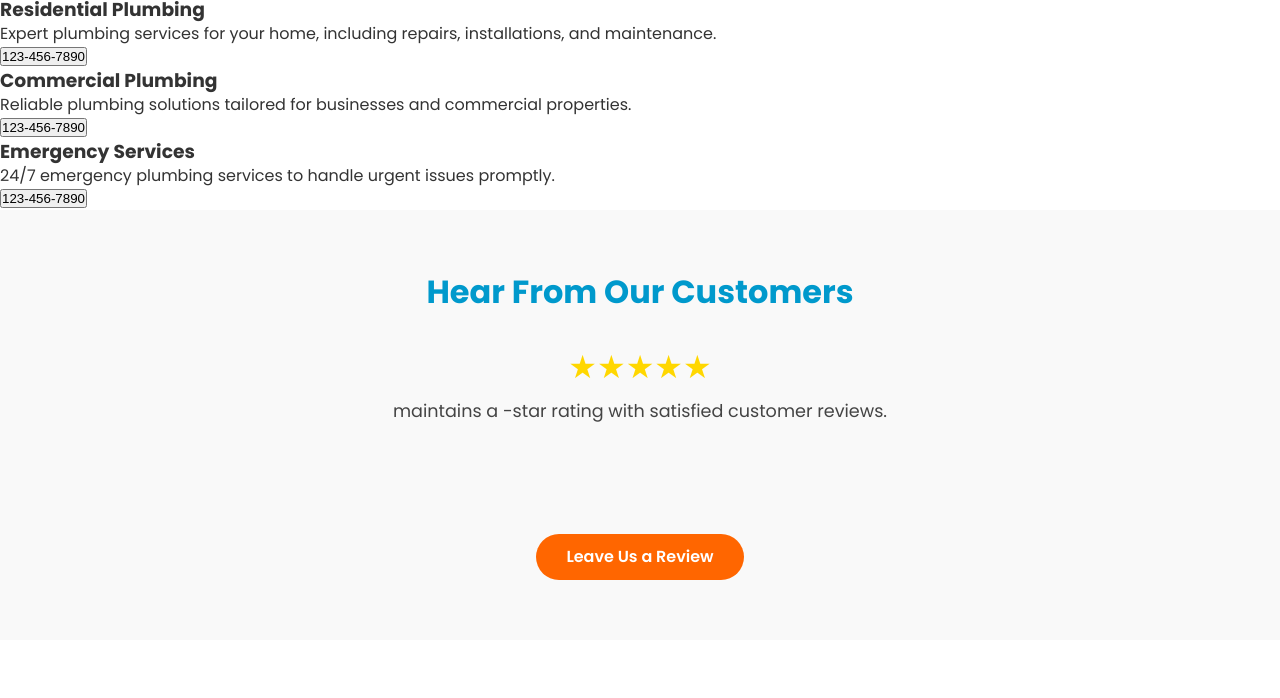
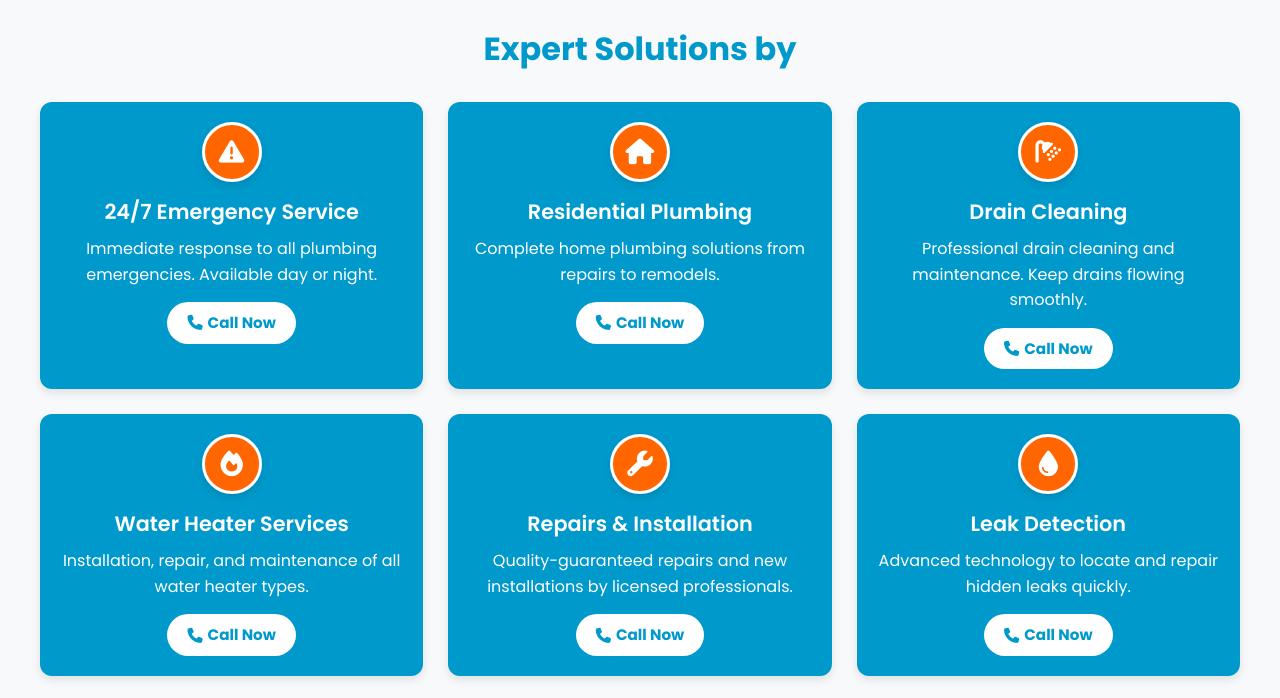
Before and after one commit to greekfreek23/dorseyplumbingllc, a plain HTML site: page index.html in a window 1280 px wide. Shown: the part 950-1648 px from the top of the page. Drawn offline with Linux system fonts and the light colour scheme; a script that the page names is missing.

Commit message:
Update index.html

```diff
--- a/index.html
+++ b/index.html
@@ -34,28 +34,25 @@
       _paq.push(['setTrackerUrl', u+'matomo.php']);
       _paq.push(['setSiteId', '1']);
       var d=document, g=d.createElement('script'), s=d.getElementsByTagName('script')[0];
-      g.async=true; g.src='https://cdn.matomo.cloud/alplumberssitevercelapp.matomo.cloud/matomo.js';
-      s.parentNode.insertBefore(g,s);
+      g.async=true; g.src='https://cdn.matomo.cloud/alplumberssitevercelapp.matomo.cloud/matomo.js'; s.parentNode.insertBefore(g,s);
     })();
   </script>
   <!-- End Matomo Code -->
 
 </head>
 
+
 <body>
   <!-- HEADER -->
   <header class="header">
     <div class="logo-section">
-      <!-- Logo is set by script.js via data-logo -->
-      <img src="" alt="Dorsey Plumbing LLC Logo" class="logo" data-logo />
+      <img src="" alt="Anything Plumbing Logo" class="logo" data-logo />
     </div>
     <div class="contact-bar">
-      <!-- Phone -->
       <a href="tel:" class="contact-item phone-link">
         <i class="fas fa-phone"></i>
         <span data-phone></span>
       </a>
-      <!-- Email -->
       <a href="mailto:" class="contact-item email-link">
         <i class="fas fa-envelope"></i>
         <span data-email></span>
@@ -81,7 +78,6 @@
   <!-- HERO SECTION -->
   <div class="hero" id="heroSection">
     <div class="slides">
-      <!-- Slide 1 -->
       <div class="slide active" data-hero-image="0">
         <div class="hero-overlay">
           <p class="hero-desc" data-hero-cta="0"></p>
@@ -91,7 +87,6 @@
           </a>
         </div>
       </div>
-      <!-- Slide 2 -->
       <div class="slide" data-hero-image="1">
         <div class="hero-overlay">
           <p class="hero-desc" data-hero-cta="1"></p>
@@ -101,7 +96,6 @@
           </a>
         </div>
       </div>
-      <!-- Slide 3 -->
       <div class="slide" data-hero-image="2">
         <div class="hero-overlay">
           <p class="hero-desc" data-hero-cta="2"></p>
@@ -118,7 +112,9 @@
   <section class="about-us-section" id="about-us">
     <div class="about-container">
       <!-- Slider container for images (populated by JS using data-about-slider) -->
-      <div class="about-image" data-about-slider></div>
+      <div class="about-image" data-about-slider>
+        <!-- The JS will create .slide elements with .active class rotating -->
+      </div>
       <!-- Text container -->
       <div class="about-text">
         <h2 class="about-heading">About <span data-business-name></span></h2>
@@ -127,33 +123,72 @@
     </div>
   </section>
 
-
-<section id="services">
-  <h2>Our Services</h2>
-
-  <div class="service-item">
-    <h3>Residential Plumbing</h3>
-    <p>Expert plumbing services for your home, including repairs, installations, and maintenance.</p>
-    <button class="call-button">123-456-7890</button>
-  </div>
-
-  <div class="service-item">
-    <h3>Commercial Plumbing</h3>
-    <p>Reliable plumbing solutions tailored for businesses and commercial properties.</p>
-    <button class="call-button">123-456-7890</button>
-  </div>
-
-  <div class="service-item">
-    <h3>Emergency Services</h3>
-    <p>24/7 emergency plumbing services to handle urgent issues promptly.</p>
-    <button class="call-button">123-456-7890</button>
-  </div>
-
-  <!-- Add more service items as needed -->
-</section>
-
-
-
+  <!-- SERVICES SECTION -->
+  <section class="services-section" id="services">
+    <h2 class="service-heading">Expert Solutions by <span data-business-name></span></h2>
+    <div class="services-grid">
+      <div class="service-box">
+        <div class="icon-container">
+          <i class="fas fa-exclamation-triangle"></i>
+        </div>
+        <h3>24/7 Emergency Service</h3>
+        <p>Immediate response to all plumbing emergencies. Available day or night.</p>
+        <a href="tel:" class="call-btn" data-phone>
+          <i class="fas fa-phone"></i> Call Now
+        </a>
+      </div>
+      <div class="service-box">
+        <div class="icon-container">
+          <i class="fas fa-home"></i>
+        </div>
+        <h3>Residential Plumbing</h3>
+        <p>Complete home plumbing solutions from repairs to remodels.</p>
+        <a href="tel:" class="call-btn" data-phone>
+          <i class="fas fa-phone"></i> Call Now
+        </a>
+      </div>
+      <div class="service-box">
+        <div class="icon-container">
+          <i class="fas fa-shower"></i>
+        </div>
+        <h3>Drain Cleaning</h3>
+        <p>Professional drain cleaning and maintenance. Keep drains flowing smoothly.</p>
+        <a href="tel:" class="call-btn" data-phone>
+          <i class="fas fa-phone"></i> Call Now
+        </a>
+      </div>
+      <div class="service-box">
+        <div class="icon-container">
+          <i class="fas fa-fire"></i>
+        </div>
+        <h3>Water Heater Services</h3>
+        <p>Installation, repair, and maintenance of all water heater types.</p>
+        <a href="tel:" class="call-btn" data-phone>
+          <i class="fas fa-phone"></i> Call Now
+        </a>
+      </div>
+      <div class="service-box">
+        <div class="icon-container">
+          <i class="fas fa-wrench"></i>
+        </div>
+        <h3>Repairs & Installation</h3>
+        <p>Quality-guaranteed repairs and new installations by licensed professionals.</p>
+        <a href="tel:" class="call-btn" data-phone>
+          <i class="fas fa-phone"></i> Call Now
+        </a>
+      </div>
+      <div class="service-box">
+        <div class="icon-container">
+          <i class="fas fa-tint"></i>
+        </div>
+        <h3>Leak Detection</h3>
+        <p>Advanced technology to locate and repair hidden leaks quickly.</p>
+        <a href="tel:" class="call-btn" data-phone>
+          <i class="fas fa-phone"></i> Call Now
+        </a>
+      </div>
+    </div>
+  </section>
 
   <!-- REVIEWS SECTION -->
   <section class="reviews-section" id="reviewsSection">
@@ -179,7 +214,7 @@
   <!-- CONTACT SECTION -->
   <section class="contact-section">
     <div class="form-header">
-      <img src="" alt="Dorsey Plumbing LLC Logo" class="form-logo" style="width:150px;height:150px;" data-logo />
+      <img src="" alt="Anything Plumbing Logo" class="form-logo" style="width:150px;height:150px;" data-logo />
       <p class="form-description">
         Need a quote? Fill out the form below or call
         <strong>
@@ -189,34 +224,22 @@
       </p>
     </div>
     <div class="form-container" id="contactForm">
-      <!--
-        Using mailto: so the user’s email client opens with these fields.
-        It's not a 100% guaranteed “submit to your inbox,”
-        but it's the simplest approach without a server.
-
-        method="POST" + enctype="text/plain" is recommended
-        for sending the form data in a more readable format.
-      -->
-      <form
-        action="mailto:nicksanford2341@gmail.com"
-        method="POST"
-        enctype="text/plain"
-      >
+      <form>
         <div class="form-group">
           <label class="form-label">Name</label>
-          <input type="text" class="form-input" name="Name" placeholder="Enter your name" required />
+          <input type="text" class="form-input" placeholder="Enter your name" required />
         </div>
         <div class="form-group">
           <label class="form-label">Phone</label>
-          <input type="tel" class="form-input" name="Phone" placeholder="Enter your phone number" required />
+          <input type="tel" class="form-input" placeholder="Enter your phone number" required />
         </div>
         <div class="form-group">
           <label class="form-label">Email</label>
-          <input type="email" class="form-input" name="Email" placeholder="Enter your email address" required />
+          <input type="email" class="form-input" placeholder="Enter your email address" required />
         </div>
         <div class="form-group">
           <label class="form-label">Service Needed</label>
-          <select class="form-select" name="Service" required>
+          <select class="form-select" required>
             <option value="">Select a Service</option>
             <option value="emergency">24/7 Emergency</option>
             <option value="residential">Residential Plumbing</option>
@@ -228,7 +251,7 @@
         </div>
         <div class="form-group">
           <label class="form-label">Message</label>
-          <textarea class="form-textarea" name="Message" placeholder="Describe your request..." required></textarea>
+          <textarea class="form-textarea" placeholder="Describe your request..." required></textarea>
         </div>
         <button type="submit" class="submit-btn">Submit Request</button>
       </form>
@@ -266,14 +289,7 @@
       <div class="footer-section social-icons">
         <h3>Follow Us</h3>
         <div class="social-links">
-          <!-- Put data-facebook-link if you want to set it via JS.
-               Or just hardcode the href to your Facebook page. -->
-          <a
-            href="https://www.facebook.com/people/Dorsey-Plumbing-LLC/61566606485127/"
-            target="_blank"
-            rel="noopener noreferrer"
-            aria-label="Facebook"
-          >
+          <a href="#" target="_blank" rel="noopener noreferrer" aria-label="Facebook">
             <i class="fab fa-facebook-f"></i>
           </a>
           <a href="#" target="_blank" rel="noopener noreferrer" aria-label="Instagram">
```
